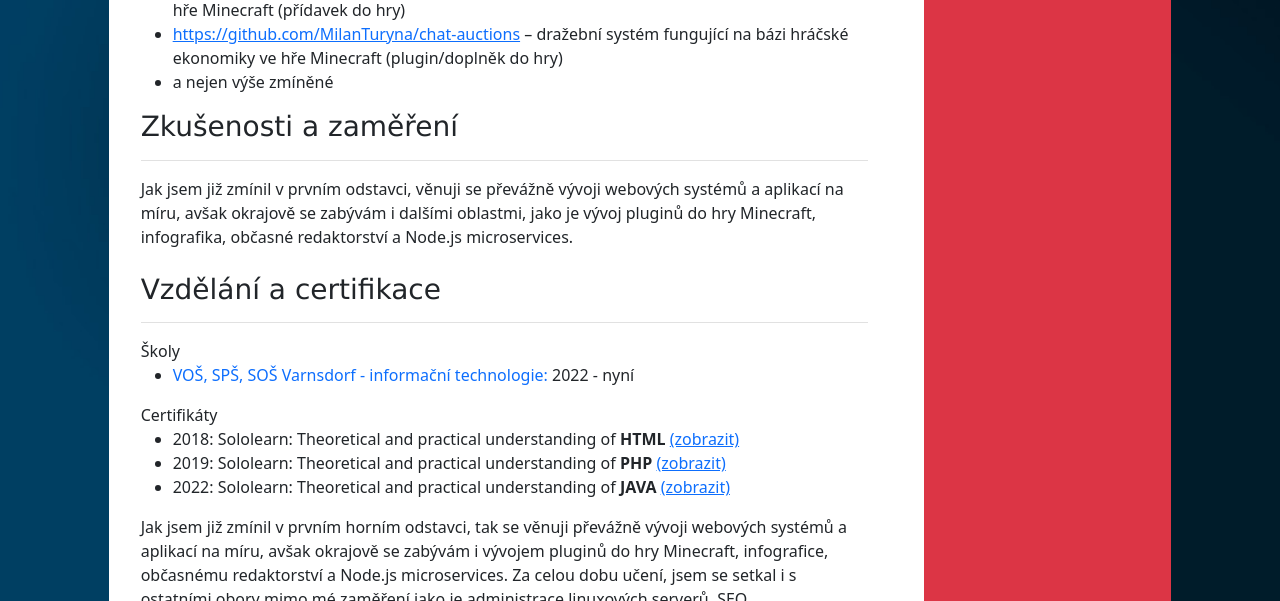
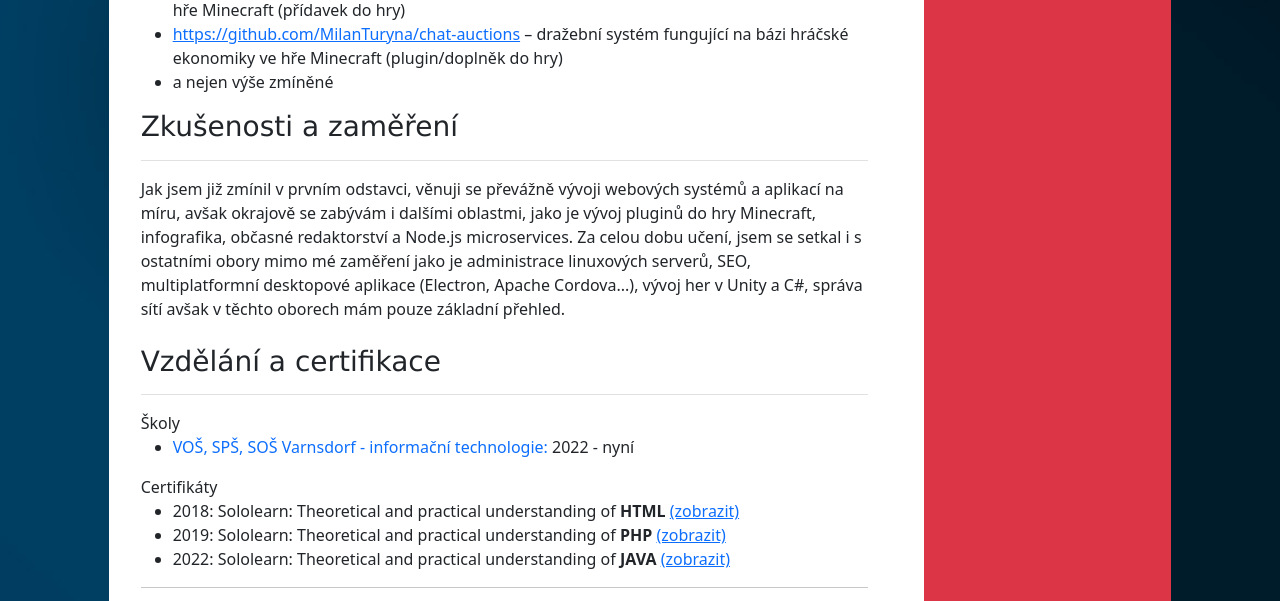
Before and after one commit to MilanTuryna/portfolio, a plain HTML site: page index.html in a window 1280 px wide. Shown: the part 1903-2504 px from the top of the page. Drawn offline with nearby package versions, Linux system fonts and the light colour scheme.

Commit message:
changed some texts

```diff
--- a/index.html
+++ b/index.html
@@ -175,7 +175,8 @@
                         <section id="zkusenosti">
                             <h1 class="fw-light main-heading head-font">Zkušenosti a zaměření</h1>
                             <hr class="light-hr">
-                            Jak jsem již zmínil v prvním odstavci, věnuji se převážně vývoji webových systémů a aplikací na míru, avšak okrajově se zabývám i dalšími oblastmi, jako je vývoj pluginů do hry Minecraft, infografika, občasné redaktorství a Node.js microservices.
+                            Jak jsem již zmínil v prvním odstavci, věnuji se převážně vývoji webových systémů a aplikací na míru, avšak okrajově se zabývám i dalšími oblastmi, jako je vývoj pluginů do hry Minecraft, infografika, občasné redaktorství a Node.js microservices. Za celou dobu učení, jsem se setkal i s ostatními obory mimo mé zaměření jako je administrace linuxových serverů,
+                            SEO, multiplatformní desktopové aplikace (Electron, Apache Cordova...), vývoj her v Unity a C#, správa sítí avšak v těchto oborech mám pouze základní přehled.
                         </section>
                         <section id="vzdelani" class="mt-4">
                             <h1 class="fw-light main-heading head-font">Vzdělání a certifikace</h1>
@@ -190,9 +191,6 @@
                                 <li>2019: Sololearn: Theoretical and practical understanding of <b>PHP</b> <a href="documents/certificates/sololearn-php.pdf" target="_blank">(zobrazit)</a></li>
                                 <li>2022: Sololearn: Theoretical and practical understanding of <b>JAVA</b> <a href="documents/certificates/sololearn-java.pdf" target="_blank">(zobrazit)</a></li>
                             </ul>
-                            Jak jsem již zmínil v prvním horním odstavci, tak se věnuji převážně vývoji webových systémů a aplikací na míru, avšak okrajově se zabývám i vývojem pluginů do hry Minecraft,
-                            infografice, občasnému redaktorství a Node.js microservices. Za celou dobu učení, jsem se setkal i s ostatními obory mimo mé zaměření jako je administrace linuxových serverů,
-                            SEO, multiplatformní desktopové aplikace (Electron, Apache Cordova...), vývoj her v Unity a C#, správa sítí avšak v těchto oborech mám pouze základní přehled.
                         </section>
                         <hr>
                         <footer>
```
